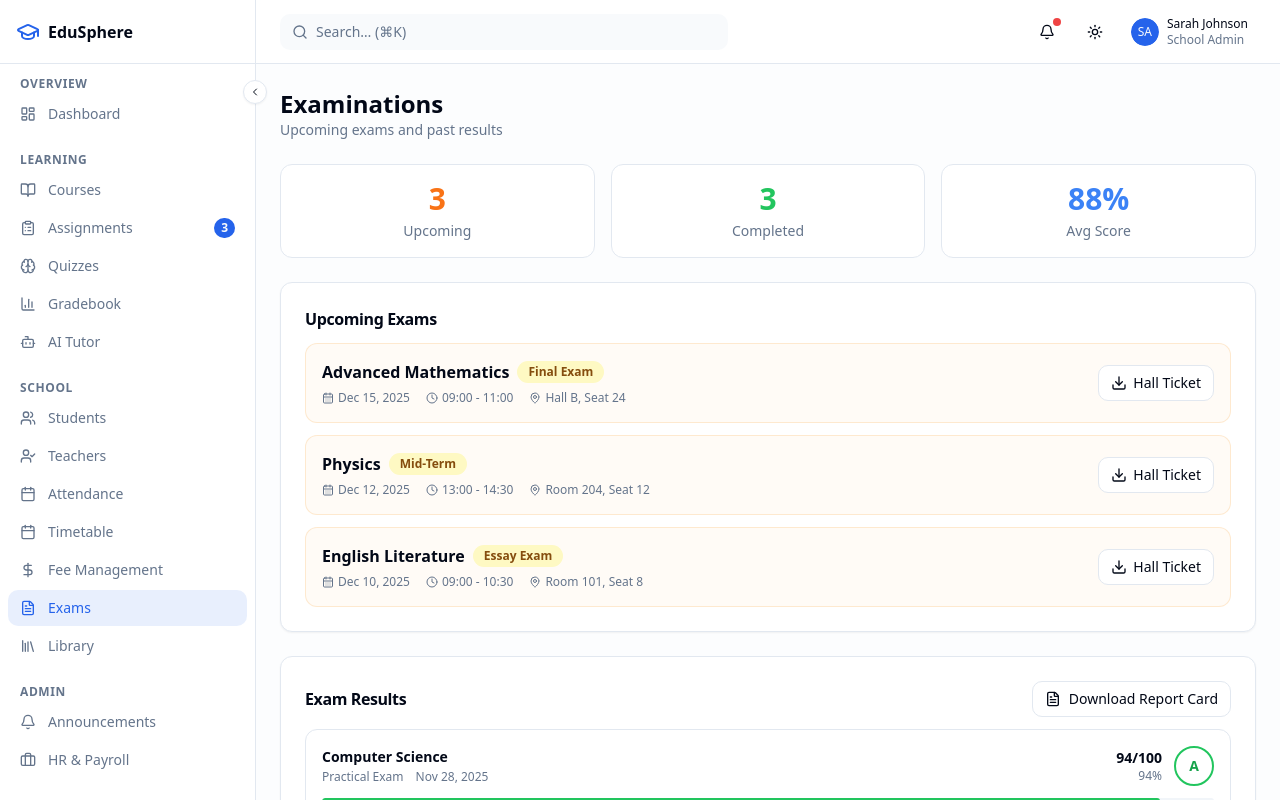
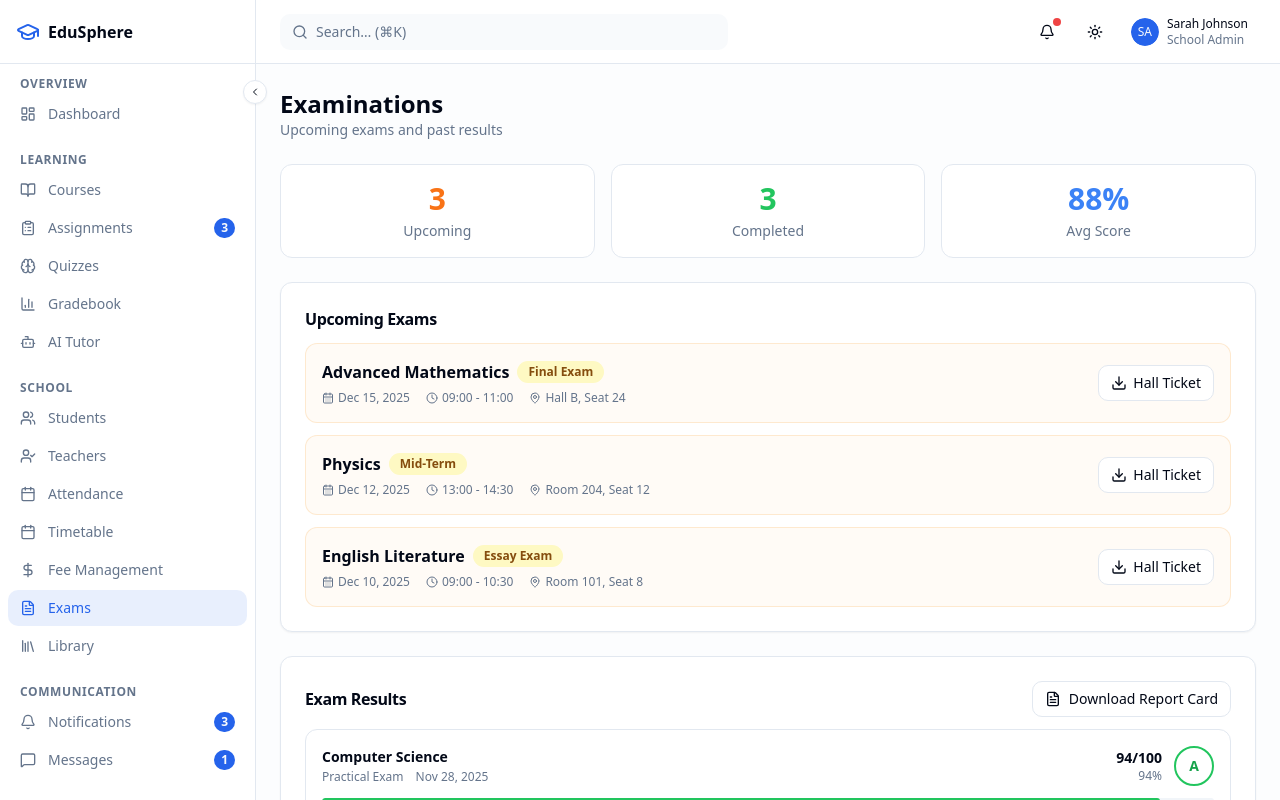
Before and after one commit to zaid-khan-code/LMS-School-Management-System, a Next.js app: page /dashboard/exams in a window 1280 px wide. Built offline with nearby package versions, Linux system fonts and the light colour scheme.

Commit message:
feat(sidebar): add Notifications and Messages nav links with unread badge counts
Co-authored-by: zaid-khan-code <185580962+zaid-khan-code@users.noreply.github.com>

```diff
--- a/src/components/layout/sidebar.tsx
+++ b/src/components/layout/sidebar.tsx
@@ -9,7 +9,7 @@ import {
   GraduationCap, LayoutDashboard, BookOpen, ClipboardList, Brain,
   BarChart3, Users, UserCheck, Calendar, DollarSign, FileText,
   Bell, Library, Briefcase, Shield, Settings, ChevronLeft,
-  ChevronRight, Bot,
+  ChevronRight, Bot, MessageSquare,
 } from "lucide-react";
 
 interface NavLink {
@@ -54,9 +54,16 @@ const navSections: NavSection[] = [
     ],
   },
   {
+    title: "Communication",
+    links: [
+      { href: "/dashboard/notifications", label: "Notifications", icon: Bell, badge: 3 },
+      { href: "/dashboard/messages", label: "Messages", icon: MessageSquare, badge: 1 },
+      { href: "/dashboard/announcements", label: "Announcements", icon: Bell },
+    ],
+  },
+  {
     title: "Admin",
     links: [
-      { href: "/dashboard/announcements", label: "Announcements", icon: Bell },
       { href: "/dashboard/hr", label: "HR & Payroll", icon: Briefcase },
       { href: "/dashboard/reports", label: "Reports", icon: BarChart3 },
       { href: "/dashboard/security", label: "Security Logs", icon: Shield },
```
